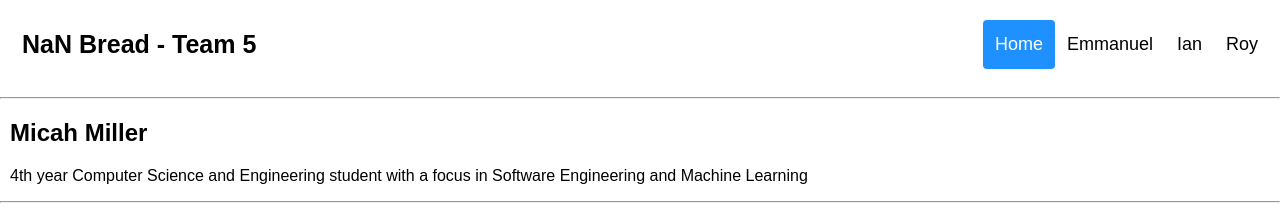
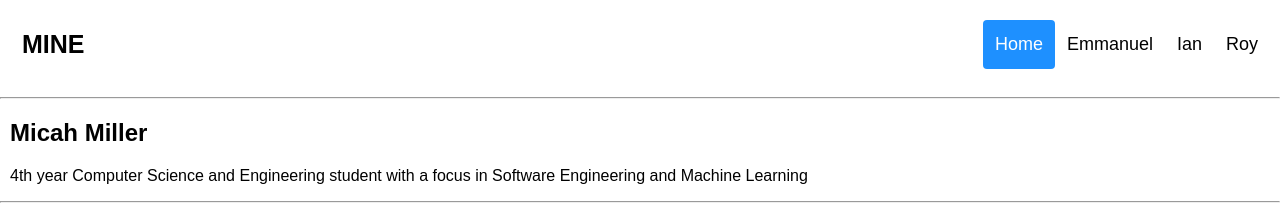
Before and after one commit to the1eman/gravypowered, a plain HTML site: page index.html in a window 1280 px wide. Shown: the top 209 px of the page. Drawn offline with Linux system fonts and the light colour scheme.

Commit message:
Changed a line
1

```diff
--- a/index.html
+++ b/index.html
@@ -89,7 +89,7 @@ body {
 
 
    <div class="header">
-  <a href="intro.html" class="logo">NaN Bread - Team 5</a>
+  <a href="intro.html" class="logo">MINE</a>
   <div class="header-right">
     <a class="active" href="index.html">Home</a>
     <a href="emmanuel.html">Emmanuel</a>
```
